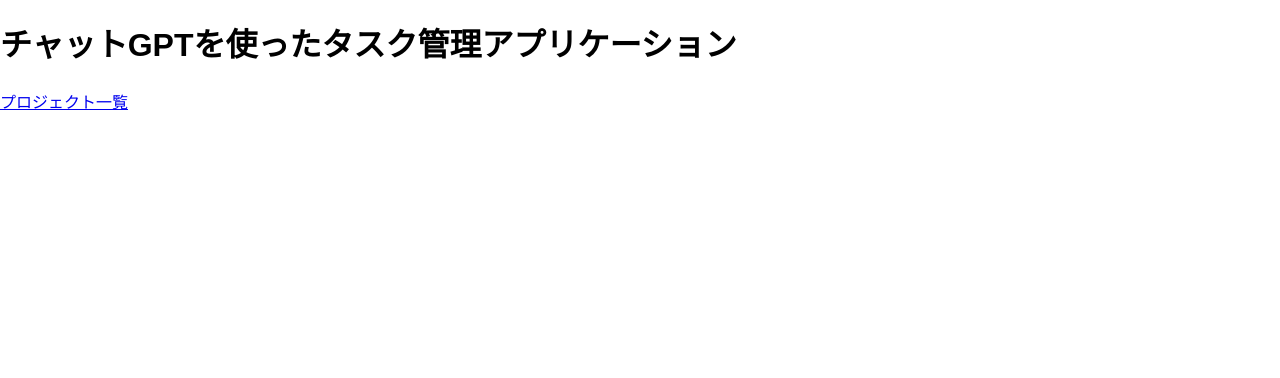
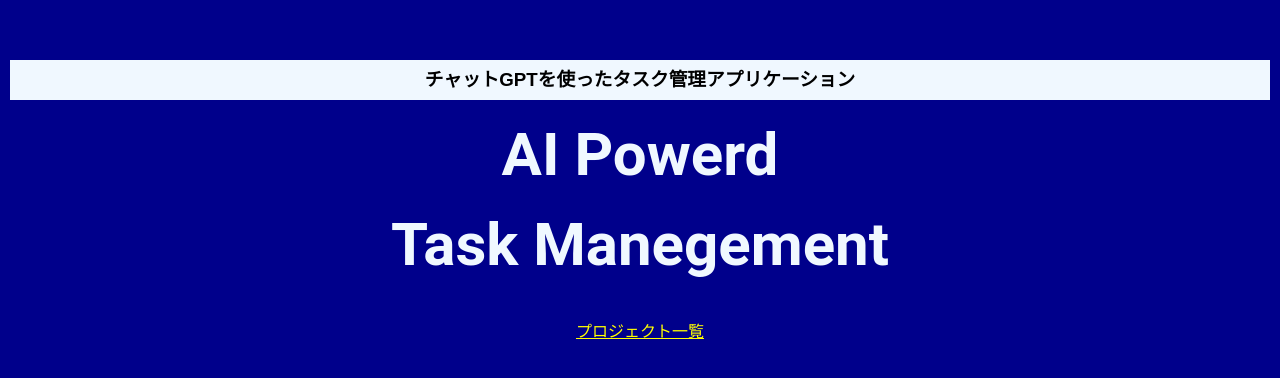
Before and after one commit to scla-sagauniv/suspicious_instrument, a React (Create React App) app in the folder frontend/: page / in a window 1280 px wide. Shown: the top 378 px of the page. Built offline with nearby package versions, Linux system fonts and the light colour scheme.

Commit message:
TopPageの編集

```diff
--- a/frontend/src/css/ProjectList.css
+++ b/frontend/src/css/ProjectList.css
@@ -4,10 +4,12 @@
   width: 40%;
   align-items: center;
   background-color: aqua;
+  padding-bottom: 5px;
 }
 
 .projectTitle {
   margin-left: 5px;
   width: 40%;
   border-bottom: solid 2px #111;
+  padding-left: 3%;
 }
--- a/frontend/src/css/TaskList.css
+++ b/frontend/src/css/TaskList.css
@@ -1,7 +1,3 @@
-body {
-  background-color: #fff;
-}
-
 /* .taskListTitle { */
 
 /* } */
--- /dev/null
+++ b/frontend/src/css/TopPage.css
@@ -0,0 +1,47 @@
+.subtitleTop {
+  text-align: center;
+  font-family: "Hiragino Sans W3", "Hiragino Kaku Gothic ProN",
+    "ヒラギノ角ゴ ProN W3", "メイリオ", Meiryo, "ＭＳ Ｐゴシック", "MS PGothic",
+    sans-serif;
+  margin: 0 10px 10px 10px;
+  border: 1px solid aliceblue;
+  background-color: aliceblue;
+  padding: 5px;
+}
+.titleTop {
+  text-align: center;
+  font-size: 60px;
+  font-family: "Roboto", arial, sans-serif;
+  line-height: 30px;
+  color: aliceblue;
+}
+
+body {
+  height: 100%;
+  width: 100%;
+  margin: 0;
+  padding: 0;
+}
+
+main {
+  min-height: 100vh;
+  background-color: darkblue;
+  padding-top: 60px;
+}
+
+.container {
+  height: 100%;
+  margin: 0;
+}
+
+.LinkTop {
+  margin-left: auto;
+  margin-right: auto;
+  color: yellow;
+  font-size: 16px;
+}
+
+.LinkDiv {
+  width: 100%;
+  text-align: center;
+}
--- a/frontend/src/pages/TopPage.jsx
+++ b/frontend/src/pages/TopPage.jsx
@@ -1,10 +1,23 @@
 import { Link } from "react-router-dom";
+import "../css/TopPage.css";
 const TopPage = () => {
   return (
-    <>
-      <h1>チャットGPTを使ったタスク管理アプリケーション</h1>
-      <Link to="/projectListPage/">プロジェクト一覧</Link>
-    </>
+    <main>
+      {/* <div className="container"> */}
+      <h3 className="subtitleTop">
+        チャットGPTを使ったタスク管理アプリケーション
+      </h3>
+      <h1 className="titleTop">
+        AI Powerd <p>Task Manegement</p>
+      </h1>
+
+      <div class="LinkDiv">
+        <Link to="/projectListPage/" className="LinkTop">
+          プロジェクト一覧
+        </Link>
+      </div>
+      {/* </div> */}
+    </main>
   );
 };
 
```
